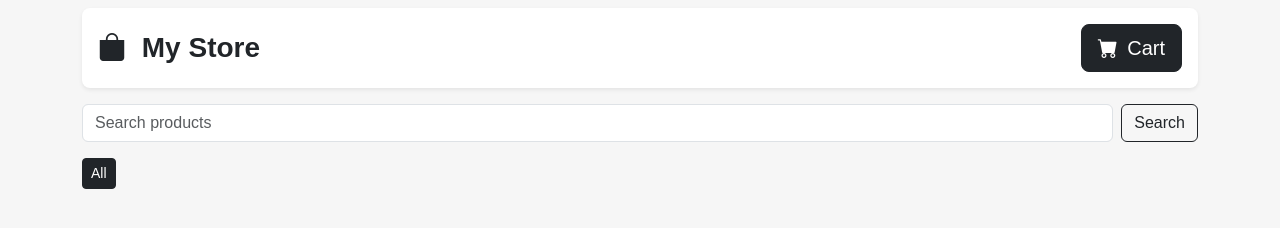
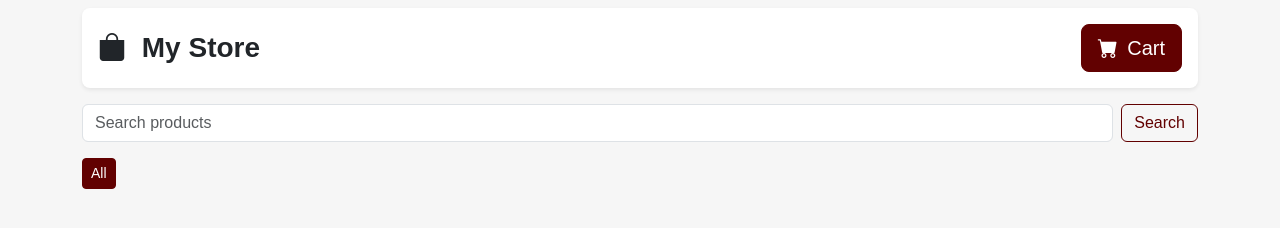
Before and after one commit to koheinthurako/EcommerceWebsite, a website built with Vite: page index.html in a window 1280 px wide. Built offline with nearby package versions, Linux system fonts and the light colour scheme.

Commit message:
change dark color to darkred

```diff
--- a/style.scss
+++ b/style.scss
@@ -1,4 +1,6 @@
 $font-family-sans-serif: 'Poppins', sans-serif;
+
+$dark: rgb(98, 1, 1);
 
 // reduce scss import to solve $dividend: abs($dividend); sass bug
 @import './node_modules/bootstrap/scss/functions';
```
Also changed, not shown: style.css, 1 other file.
